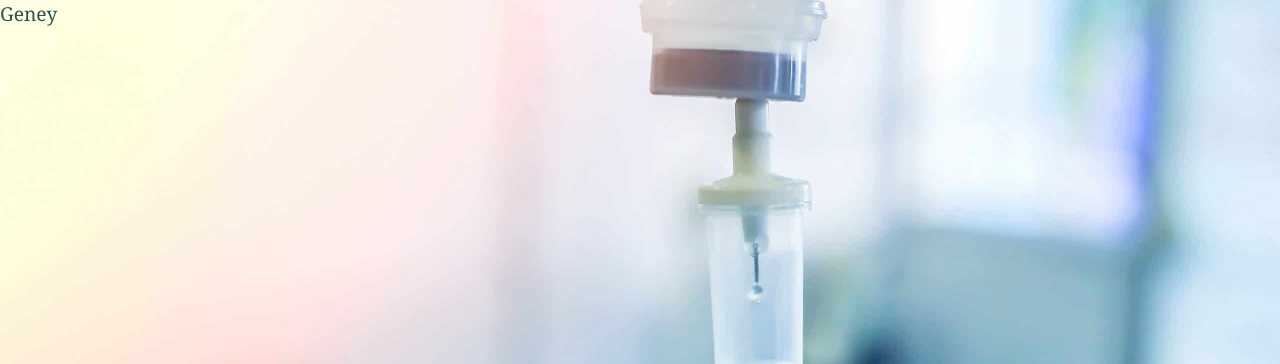
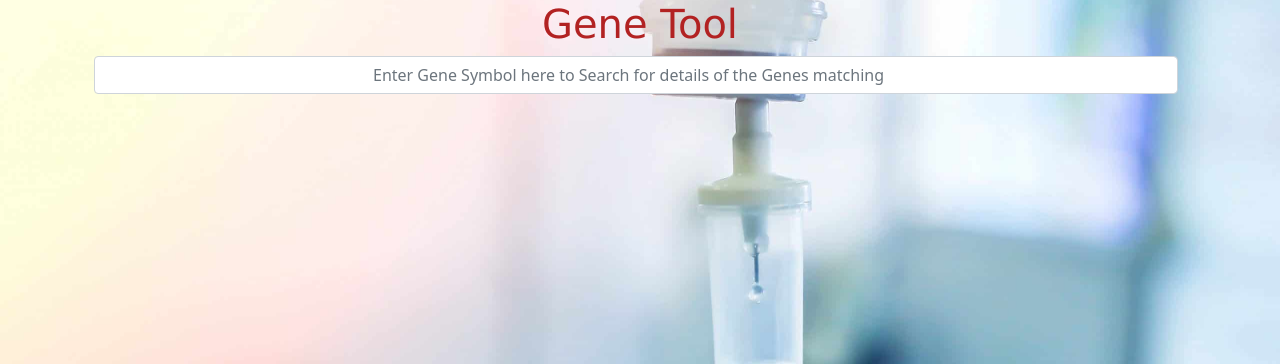
Before and after one commit to bajariyakrutik/chemotherapy_suitability_prediction, a Flask app: page /gene in a window 1280 px wide. Shown: the part 56-420 px from the top of the page. Run offline with Flask 2, Linux system fonts and the light colour scheme; parts of the project's set-up code (start-up, migrations or seed data) failed here and were passed over.

Commit message:
Gene Tool using Ajax

```diff
--- a/app.py
+++ b/app.py
@@ -3,6 +3,7 @@ import xlrd
 import pickle
 import openpyxl
 import numpy as np
+import urllib.request, json
 from flask import Flask, render_template
 from flask import request, jsonify
 from werkzeug.utils import secure_filename
@@ -115,6 +116,17 @@ def predict1():
         print("Chemotherapy Suitable")
     return render_template('result.html', data=prediction1, prediction_text='{}'.format(output))
 
+@app.route('/search',methods=['POST'])
+def search():
+    if request.method == 'POST':
+        search_word = request.form['query']
+        print(search_word)
+        link = "https://clinicaltables.nlm.nih.gov/api/ncbi_genes/v3/search?terms="+search_word
+        with urllib.request.urlopen(link) as url:
+            data = json.loads(url.read().decode())
+            # print(data)
+    return jsonify({ 'htmlresponse': render_template('table.html', data = data, n = int(len(data[1]))) })
+
 if __name__ == "__main__":
     # app.run(debug=True)
     server = Server(app.wsgi_app)
--- a/templates/gene.html
+++ b/templates/gene.html
@@ -1,5 +1,45 @@
 {% extends 'layout.html' %}
 
+{% block script %}
+<script>
+  $(document).ready(function(){
+    load_data();
+    function load_data(query)
+    {
+     $.ajax({
+      url:"/search",
+      method:"POST",
+      data:{query:query},
+      success:function(data)
+      {
+        $('#result').html(data);
+        $("#result").append(data.htmlresponse);
+      }
+     });
+    }
+    $('#text').keypress(function(e){
+      var key = e.which;
+      if(key == 13){
+        var search = $(this).val();
+        if(search != ''){
+          load_data(search);
+        }else{
+          load_data();
+     }
+      }
+    });
+  });
+</script>
+{% endblock %}
+
 {% block content %}
-  <p>Geney</p>
+  <h1 class="text-center">Gene Tool</h1>
+  <div class="container text-center">
+    <div class="container-fluid">
+      <div class="d-flex">
+        <input class="form-control me-2" type="search" name="text" id="text" placeholder="Enter Gene Symbol here to Search for details of the Genes matching" aria-label="Search">
+      </div>
+    </div>
+  </div>
+  <div class="container text-center" style="margin-top: 5%;" id="result" name="result"></div>
 {% endblock %}
--- a/templates/layout.html
+++ b/templates/layout.html
@@ -10,6 +10,7 @@
 <link href="https://cdn.jsdelivr.net/npm/bootstrap@5.0.0-beta2/dist/css/bootstrap.min.css" rel="stylesheet" integrity="sha384-BmbxuPwQa2lc/FVzBcNJ7UAyJxM6wuqIj61tLrc4wSX0szH/Ev+nYRRuWlolflfl" crossorigin="anonymous">
 <script src="https://ajax.googleapis.com/ajax/libs/jquery/3.5.1/jquery.min.js"></script>
 <link rel="stylesheet" href="{{ url_for('static', filename='css/style.css') }}">
+{% block script %}{% endblock %}
 </head>
 
 <body>
```
Also changed, not shown: templates/table.html (added, +29 -0 lines).
